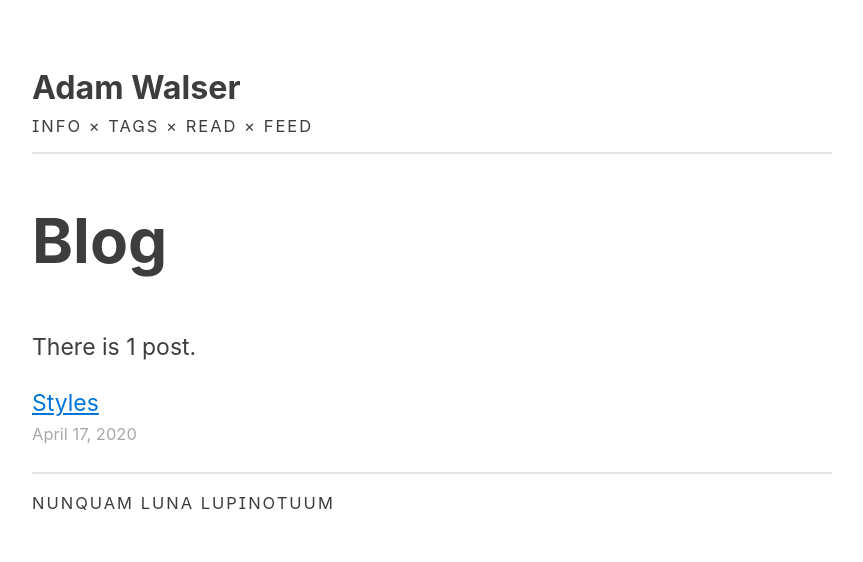
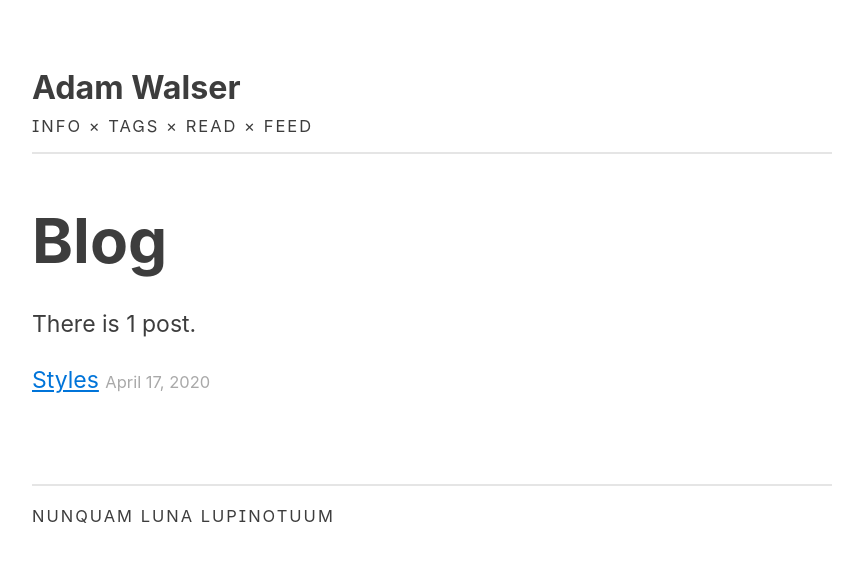
Before and after one commit to ajpwalser/ajpwalser.github.io, a Jekyll site: the page built from blog/index.html, in a window 1280 px wide. Shown: the top 562 px of the page, without its empty margins (208-1071 px from the left). Built offline with Jekyll 4.4.1, drawn with Linux system fonts in a browser that asks for light colours; some web fonts are replaced.

Commit message:
Update index.html

```diff
--- a/blog/index.html
+++ b/blog/index.html
@@ -1,22 +1,24 @@
 ---
 layout: default
 title: Blog
-description: Adam's blog.
+description: Adam's blog
 ---
 
 <h2>Blog</h2>
 
-<p>There is {{ site.posts.size }} post.</p>
+<p class="first">There is {{ site.posts.size }} post.</p>
 
 <ul>
    <li>
       {% for post in site.posts %}
-      <article class="summary" itemscope itemtype="http://schema.org/BlogPosting">
-         <p itemprop="name headline">
-            <a href="{{ post.url | relative_url }}">{{ post.title | escape }}</a>
-            <br><time datetime="{{ post.date | date_to_xmlschema }}" itemprop="datePublished">{{ post.date | date: "%B %d, %Y" }}</time>
-         </p>
-      </article>
+         <article class="summary" itemscope itemtype="https://schema.org/BlogPosting">
+            <p>
+               <a href="{{ site.baseurl }}{{ post.url }}">{{post.title}}</a>
+               <span><time datetime="{{ post.date | date_to_xmlschema }}" itemprop="datePublished">{{ post.date | date: "%B %-d, %Y" }}</time></span>
+            </p>
+         </article>
       {% endfor %}
    </li>
 </ul>
+
+<div class="spacer"></div>
```
